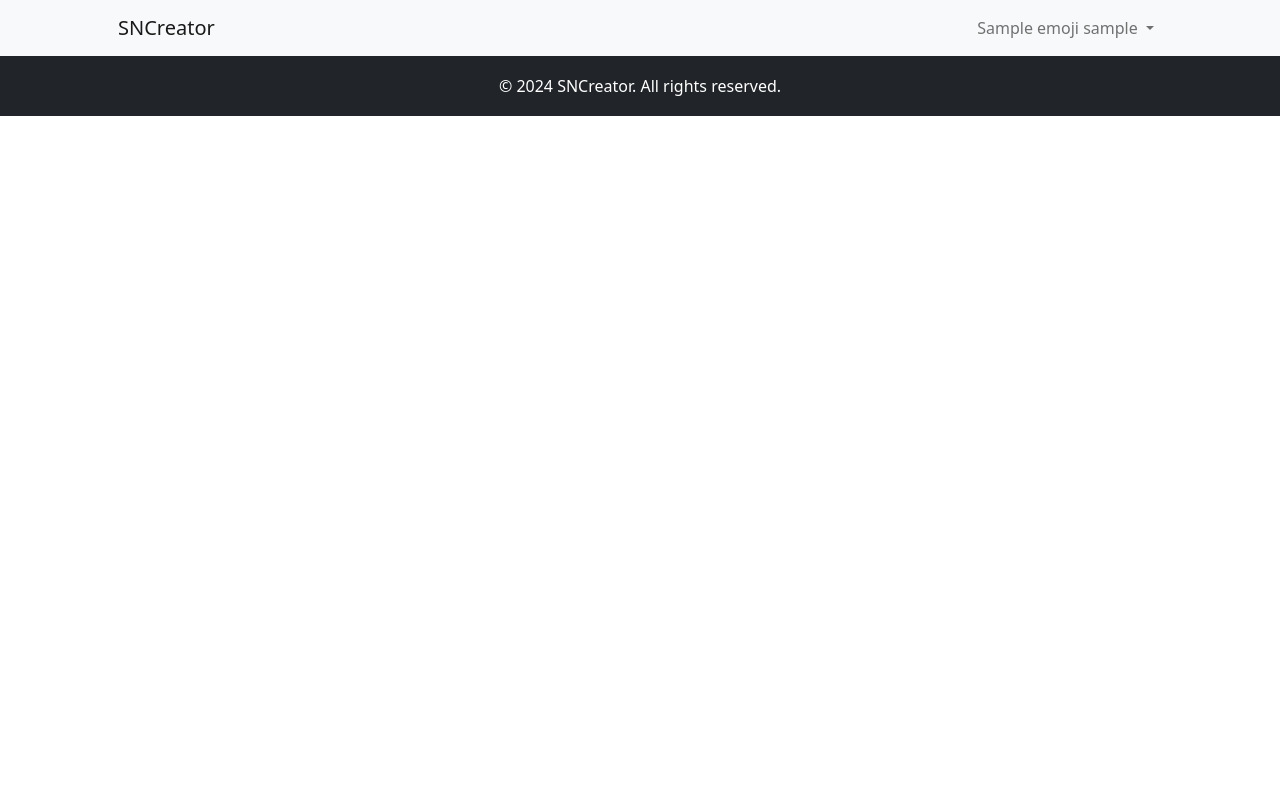
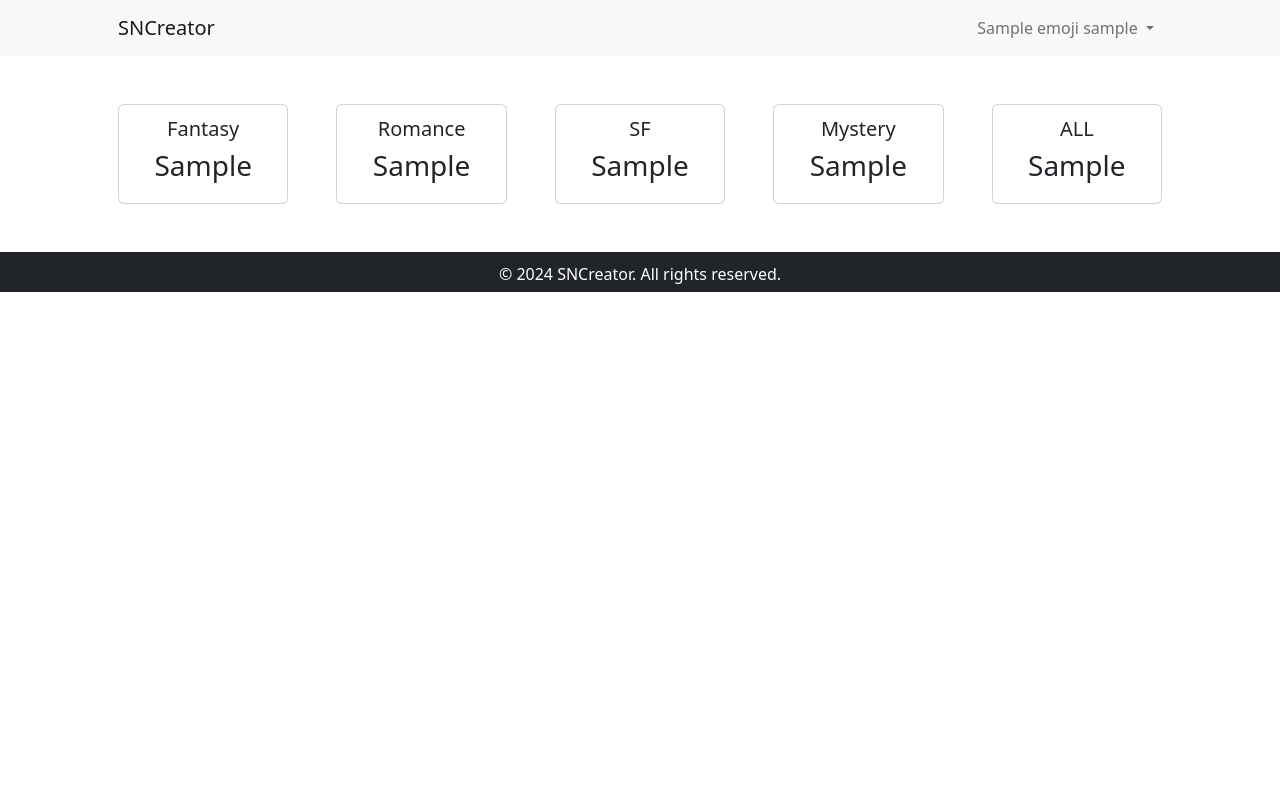
Before and after one commit to HOU787/-TOY-SNCreator, a Flask app: template templates/mypage.html in a window 1280 px wide. Run offline with Flask 3, Linux system fonts and the light colour scheme; the template is opened without the code that fills it: most values are stand-ins (such as "Sample title", 1, 10 or a date in 2020); parts of the project's set-up code (start-up, migrations or seed data) failed here and were passed over.

Commit message:
20240429

```diff
--- a/main.py
+++ b/main.py
@@ -79,7 +79,18 @@ def mypage():
     if 'user_id' in session:
         logged_in = True
         user = db.users.find_one({'id':session.get('user_id')})
-        return render_template("mypage.html", logged_in=logged_in, nickname = user.get('nickname'))
+        grade = user.get('grade')
+        grade_emoji = get_emoji(grade)
+        grade_title = get_title(grade)
+        fantasy_cnt = user.get('fantasy_cnt')
+        mystery_cnt = user.get('mystery_cnt')
+        rommance_cnt = user.get('rommance_cnt')
+        sf_cnt = user.get('sf_cnt')
+        all_cnt = fantasy_cnt+mystery_cnt+rommance_cnt+sf_cnt
+
+        return render_template("mypage.html", logged_in=logged_in, nickname = user.get('nickname'),
+                               emoji=grade_emoji, title=grade_title,
+                               fantasy_cnt=fantasy_cnt, mystery_cnt=mystery_cnt, rommance_cnt=rommance_cnt, sf_cnt=sf_cnt, all_cnt=all_cnt)
     else:
         logged_in = False
         print(logged_in)
@@ -104,7 +115,10 @@ def signin():
     elif  result2 is not None:
         return jsonify({'result': 'fail','message': 'Nickname already exist'})
     else:
-        db.users.insert_one({"id":userId,"pw":pw_hash,"nickname":nickname,"input_date":datetime.datetime.now(),"role":"USER", "grade":0,"cnt":0})
+        db.users.insert_one({
+            "id":userId,"pw":pw_hash,"nickname":nickname,"input_date":datetime.datetime.now(),
+            "role":"USER", "grade":0,"cnt":0,
+            "fantasy_cnt":0,"mystery_cnt":0,"rommance_cnt":0,"sf_cnt":0})
         return jsonify({'result': 'success',"message": "Registration successful!"})
 
 # 로그인 기능
@@ -135,6 +149,7 @@ def write():
     name = request.form.get("nickname")
     genre = request.form.get("genre")
 
+    # API 호출
     send_message = f"You are an author. write a novel in 3000 characters under the main character name: {name}, Genre: {genre}. and you must write title"
 
     client = OpenAI(
@@ -148,11 +163,27 @@ def write():
         model="gpt-3.5-turbo",
     )
 
+    # DB
+    user = db.users.find_one({'id':session.get('user_id')})
+
     text = chat_completion.choices[0].message.content
+    db.snc.insert_one({"id":user.get("id"), "cheracter":name,"genre":genre,"text":text,"date":datetime.datetime.now()})
 
-    db.snc.insert_one({"name":name,"genre":genre,"text":text,"date":datetime.datetime.now()})
+    db_genre_cnt = get_genre_cnt(genre)
+    genre_cnt = user.get(db_genre_cnt) + 1
+    db.users.update_one({"id":user.get("id")},{'$set': {db_genre_cnt: genre_cnt}})
 
     return jsonify({"text": text})
+
+# DB 카운트 용도
+def get_genre_cnt(genre):
+    genre_dict = {
+        "Romance":"rommance_cnt",
+        "Fantasy":"fantasy_cnt",
+        "SF":"sf_cnt",
+        "Mystery":"mystery_cnt"
+    }
+    return genre_dict.get(genre)
 
 
 # PDF 다운로드 기능
--- /dev/null
+++ b/static/css/footer.css
@@ -0,0 +1,12 @@
+/* Footer 스타일 */
+.footer {
+  height: 40px;
+  position: relative;
+  transform: translateY(0%);
+  background-color: #212529;
+  padding: 10px;
+}
+
+.footer p {
+  color: white;
+}
--- a/static/style.css
+++ b/static/css/style.css
@@ -1,31 +1,13 @@
 @charset "UTF-8";
+
+.modal-header {
+  border: none;
+}
 
 /* 기본 HTML 및 Body 설정 */
 html,
 body {
-  height: 100%; /* 높이 설정을 유지 */
-  margin: 0; /* 여백 제거 */
-  display: flex;
-  flex-direction: column; /* flex 컨테이너로 만들고 수직 방향 설정 */
-}
-
-/* 메인 컨텐츠 스타일 */
-.main-content {
-  flex: 1; /* flex-grow를 1로 설정하여 사용 가능한 공간 모두 차지 */
-  padding: 20px; /* 필요에 따라 조절 */
-}
-
-/* Footer 스타일 */
-.footer {
-  position: relative;
-  width: 100%;
-  height: 60px;
-  line-height: 60px;
-  background-color: #212529;
-  color: white;
-}
-
-.footer p {
+  height: 100%;
   margin: 0;
 }
 
--- /dev/null
+++ b/templates/contents/footer.html
@@ -0,0 +1,4 @@
+<!-- footer -->
+<div class="container text-center">
+  <p>© 2024 SNCreator. All rights reserved.</p>
+</div>
--- /dev/null
+++ b/templates/contents/navi.html
@@ -0,0 +1,50 @@
+<header>
+  <nav class="navbar navbar-expand navbar-light bg-light">
+    <div class="container px-4 px-lg-5">
+      <a class="navbar-brand" href="/">SNCreator</a>
+      <div class="collapse navbar-collapse show" id="navbarNavDarkDropdown">
+        {% if logged_in %}
+        <ul class="navbar-nav ms-auto">
+          <li class="nav-item dropdown">
+            <a
+              class="nav-link dropdown-toggle"
+              href="#"
+              id="navbarDarkDropdownMenuLink"
+              role="button"
+              data-bs-toggle="dropdown"
+              aria-expanded="false"
+            >
+              {{emoji}} {{nickname}}
+            </a>
+            <ul
+              class="dropdown-menu dropdown-menu-dark"
+              aria-labelledby="navbarDarkDropdownMenuLink"
+            >
+              <li
+                class="dropdown-item disabled"
+                style="display: flex; align-items: center"
+                aria-disabled="true"
+              >
+                <div style="font-size: 24px; margin-right: 10px">{{emoji}}</div>
+                <div>
+                  <div>{{title}}</div>
+                  <div>Hello! {{nickname}}</div>
+                </div>
+              </li>
+              <li><hr class="dropdown-divider" /></li>
+              <li><a class="dropdown-item" href="/mypage">MYPAGE</a></li>
+              <li>
+                <a class="dropdown-item" href="/logout" id="log-out">LOG-OUT</a>
+              </li>
+            </ul>
+          </li>
+        </ul>
+        {% else %}
+        <button type="button" class="btn btn-outline-dark" id="log-in">
+          LOG-IN
+        </button>
+        {% endif %}
+      </div>
+    </div>
+  </nav>
+</header>
--- a/templates/intro.html
+++ b/templates/intro.html
@@ -5,7 +5,7 @@
       rel="stylesheet"
     />
     <link
-      href="{{ url_for('static', filename='style.css') }}"
+      href="{{ url_for('static', filename='css/style.css') }}"
       rel="stylesheet"
     />
     <script src="https://cdn.jsdelivr.net/npm/bootstrap@5.2.3/dist/js/bootstrap.bundle.min.js"></script>
@@ -93,7 +93,7 @@
     <!-- SignUp Modal -->
     {% include 'modals/signup_modal.html' %}
 
-    <script src="{{ url_for('static', filename='script.js') }}"></script>
+    <script src="{{ url_for('static', filename='js/script.js') }}"></script>
     </body>
 
 </html>
--- a/templates/mypage.html
+++ b/templates/mypage.html
@@ -18,27 +18,78 @@
       rel="stylesheet"
     />
     <script src="https://cdn.jsdelivr.net/npm/bootstrap@5.2.3/dist/js/bootstrap.bundle.min.js"></script>
-    <link
+    <!-- <link
       href="{{ url_for('static', filename='style.css') }}"
       rel="stylesheet"
-    />
+    /> -->
     <script src="https://code.jquery.com/jquery-3.6.0.min.js"></script>
+    <style>
+      .card {
+        min-height: 100px;
+        min-width: 100px;
+      }
+    </style>
   </head>
   <body>
     <!-- Navigation-->
-    {% include 'modals/navi.html'%}
+    {% include 'contents/navi.html'%}
 
-  <script src="{{ url_for('static', filename='script.js') }}"></script>
-</body>
+    <section>
+      <div class="container px-4 px-lg-5 mt-5">
+        <!-- 모달 카드의 상단 간격을 조절하기 위해 mt-5 클래스를 적용 -->
+        <div
+          class="row gx-4 gx-lg-5 row-cols-2 row-cols-md-3 row-cols-xl-5 justify-content-center"
+        >
+          <!-- Each card now triggers a modal -->
+          <div class="col mb-5">
+            <div
+              class="card h-100 d-flex justify-content-center align-items-center"
+            >
+              <h1 class="box h5">Fantasy</h1>
+              <h3 class="box h3">{{ fantasy_cnt }}</h3>
+            </div>
+          </div>
+          <div class="col mb-5">
+            <div
+              class="card h-100 d-flex justify-content-center align-items-center"
+            >
+              <h1 class="box h5">Romance</h1>
+              <h3 class="box h3">{{ rommance_cnt }}</h3>
+            </div>
+          </div>
+          <div class="col mb-5">
+            <div
+              class="card h-100 d-flex justify-content-center align-items-center"
+            >
+              <h1 class="box h5">SF</h1>
+              <h3 class="box h3">{{ sf_cnt }}</h3>
+            </div>
+          </div>
+          <div class="col mb-5">
+            <div
+              class="card h-100 d-flex justify-content-center align-items-center"
+            >
+              <h1 class="box h5">Mystery</h1>
+              <h3 class="box h3">{{ mystery_cnt }}</h3>
+            </div>
+          </div>
+          <div class="col mb-5">
+            <div
+              class="card h-100 d-flex justify-content-center align-items-center"
+            >
+              <h1 class="box h5">ALL</h1>
+              <h3 class="box h3">{{ all_cnt }}</h3>
+            </div>
+          </div>
+        </div>
+      </div>
+    </section>
+  </body>
 
-<!-- Footer -->
-<footer class="footer">
-  <div class="container text-center">
-    <p>© 2024 SNCreator. All rights reserved.</p>
-  </div>
-</footer>
+  <!-- Footer -->
+  <link
+    href="{{ url_for('static', filename='css/footer.css') }}"
+    rel="stylesheet"
+  />
+  <footer class="footer">{% include 'contents/footer.html' %}</footer>
 </html>
-
-
-
-</html>
```
Also changed, not shown: templates/main.html (+10 -10 lines), templates/modals/login_modal.html (+7 -1 lines), templates/modals/navi.html (deleted, +0 -48 lines), README.md, static/js/script.js (renamed from static/script.js), templates/contents/cards.html (renamed from templates/modals/cards.html), templates/contents/carousel.html (renamed from templates/modals/carousel.html).
